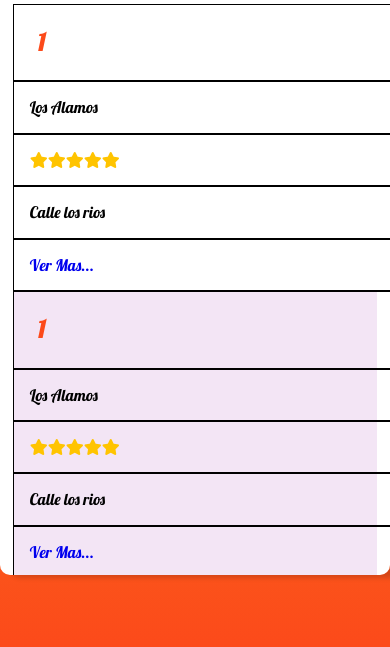
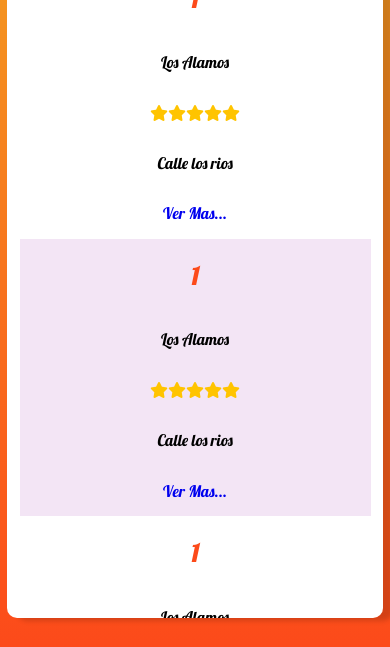
Before and after one commit to Lautyh77/lautyh77.github.io, a plain HTML site: page index.html in a window 390 px wide. Shown: the part 197-844 px from the top of the page. Drawn offline with nearby package versions, Linux system fonts and the light colour scheme.

Commit message:
update mobile first

```diff
--- a/styles.css
+++ b/styles.css
@@ -1,3 +1,5 @@
+
+
 
 a{
     text-decoration: none;
@@ -27,34 +29,46 @@ img{
 }
 
 .table th, td{
-    border: solid 1px black;
     padding: 1em;
-    text-align: left;
+    text-align: center;
 }
 
 .container{
     background-image: linear-gradient(to top, #fc4a1a 0%, #F2A922 100%);
     height: 100vh;
+    width: 100vmin;
     display: flex;
     align-items: center;
     justify-content: center;
     font-family: 'Lobster', cursive;
-
-
 }
 
 .contain{
-    max-width: 960px;
-    width: 100%;
-    height: 80vh;
+    max-width: 100vmin;
+    width: 90vmin;
+    height: 90vh;
     background-color: white;
     border-radius: 10px;
     font-family: 'Lobster', cursive;
     position: relative;
     box-shadow: 10px 3px 5px rgba(0,0,0,0.16);
-    padding: 1.8em;
-    overflow:scroll ;
-    overflow-x: hidden;
+    overflow:scroll;
+}
+
+.contain{
+    padding: 1em;
+}
+td{
+    display: block;
+
+}
+th{
+    display: none;
+}
+td:nth-of-type(1){
+    font-size: 1.5em ;
+    font-weight: bold;
+    color:#fc4a1a
 }
 
 .position{
@@ -67,8 +81,9 @@ img{
 }
 
 .table{
-    width: 100%;
+    max-width: 100vmin;
     border-spacing: 0;
+    width: 90vmin;
 }
 
 .table tr:nth-child(even){
@@ -100,19 +115,6 @@ img{
     justify-content: center;
 }
 
-.container2{
-    max-width: 960px;
-    max-height: 500px;
-    width: 100%;
-    height: 100%;
-    background-color: white;
-    border-radius: 10px;
-    font-family: 'Lobster', cursive;
-    position: relative;
-    text-align: center;
-    padding: 0.5em;
-}
-
 .title-item{
     border-bottom: #fc4a1a solid 2px;
     padding-bottom: 1em;
@@ -137,24 +139,24 @@ img{
     display: flex;
 }
 
-@media (min-height:550px){
-    .contain{
-        height: 80vh;
-        width: 90vh;
+@media (min-width:900px){
+    th{
+        display: table-cell;
     }
     td{
-        display: block;
-        width: 100%;
-
-    }
-    th{
-        display: none;
+        display: table-cell;
+        width: auto;
     }
     td:nth-of-type(1){
-        font-size: 1.5em ;
-        font-weight: bold;
-        color:#fc4a1a
+        font-size: 1em;
     }
+    .contain{
+        padding:1.8em;
+        }
+    .container{
+        width: 100%;
+    }
+
 }
 
  @media (max-width:600px){
```
